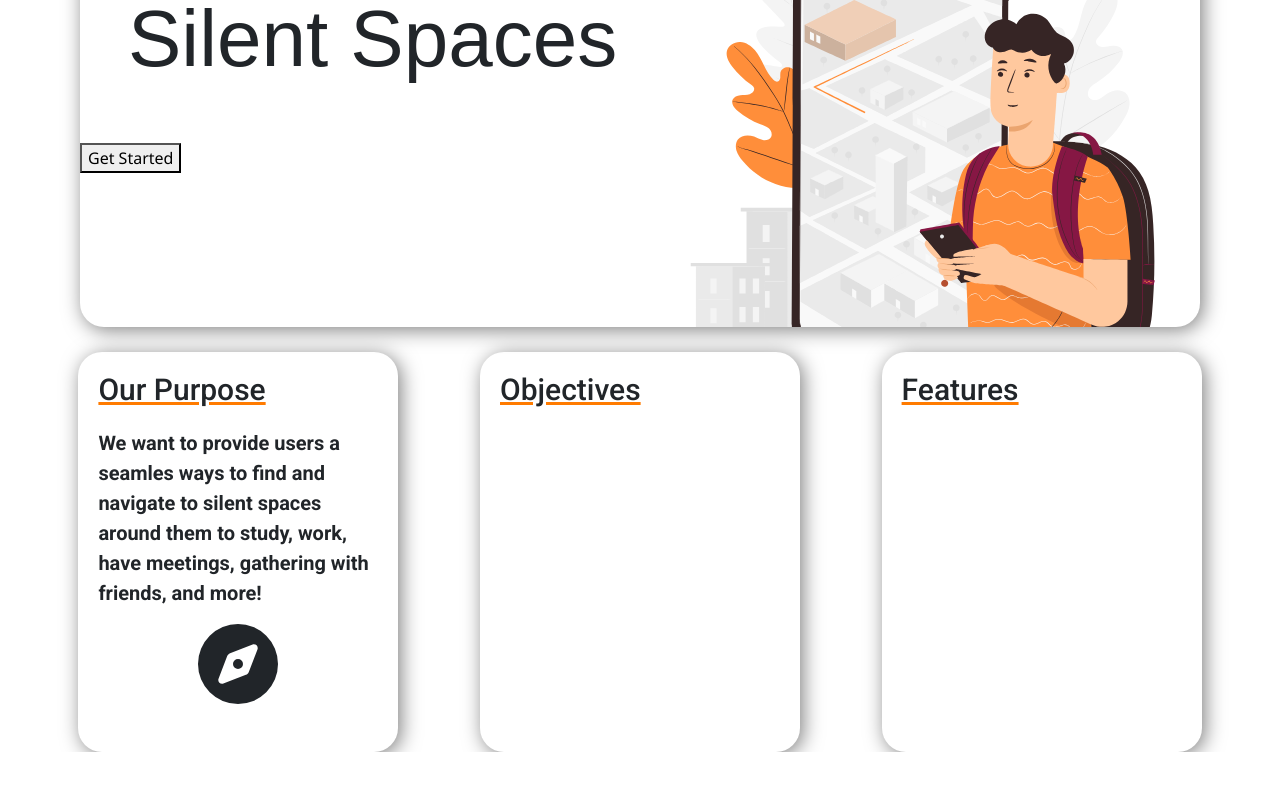
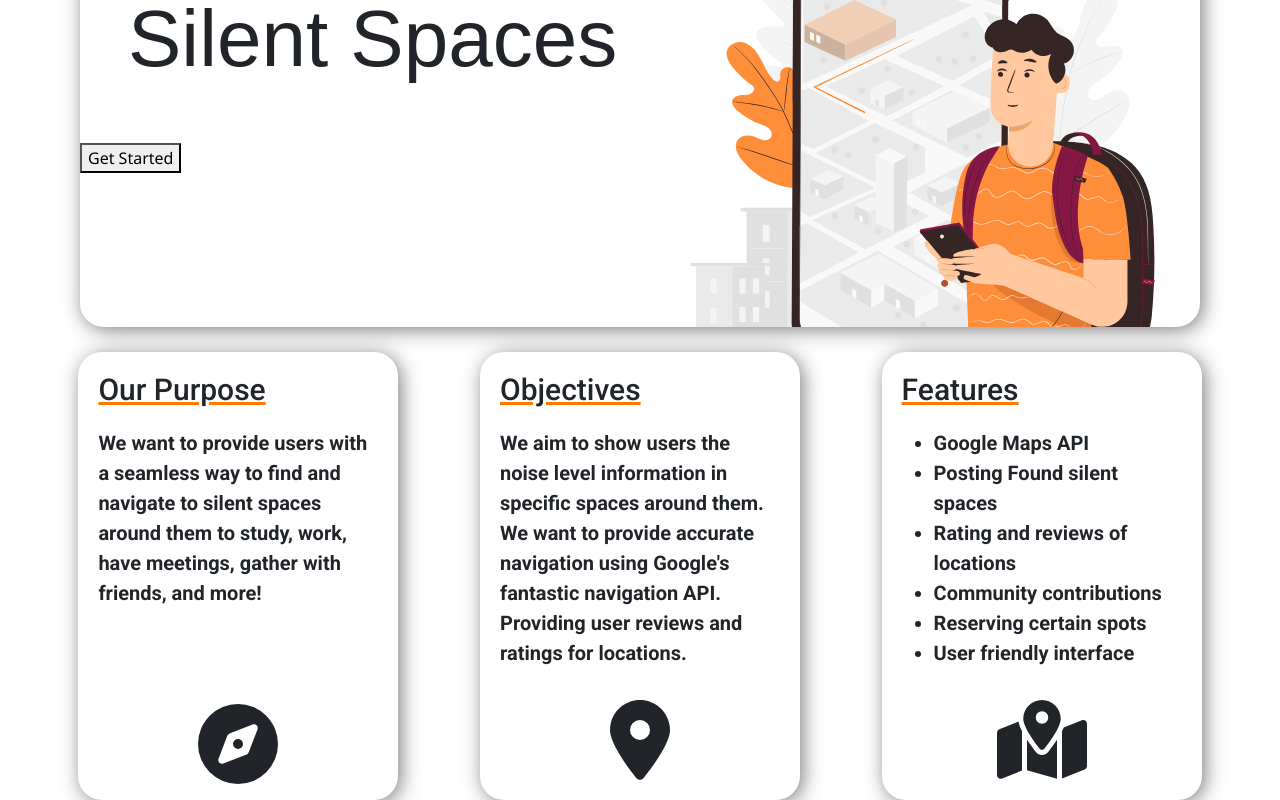
Before and after one commit to Esatduman/Silent-Spaces, a React (Vite) app in the folder Coding Project/silent-spaces/: page / in a window 1280 px wide. Shown: the part 293-1093 px from the top of the page. Before the commit the page ends 1045 px from the top, so only its background shows below. Built offline with nearby package versions, Linux system fonts and the light colour scheme; no server answers.

Commit message:
finished homepage nearly

```diff
--- a/Coding Project/silent-spaces/src/routes/Home.jsx
+++ b/Coding Project/silent-spaces/src/routes/Home.jsx
@@ -4,8 +4,9 @@ import students from "@assets/students.jpg"
 import Lottie from 'lottie-react';
 import animationData from '../assets/Animation - 1713849399915.json';
 import { FontAwesomeIcon } from '@fortawesome/react-fontawesome';
-import { faUsersViewfinder } from '@fortawesome/free-solid-svg-icons';
 import { faCompass } from '@fortawesome/free-solid-svg-icons';
+import {faLocationDot} from '@fortawesome/free-solid-svg-icons';
+import {faMapLocationDot} from '@fortawesome/free-solid-svg-icons';
 
 
 
@@ -31,10 +32,10 @@ export function Home() {
         <div class = "text_1">
             <h2 class="text-box">Our Purpose</h2>
             <p class = "purpose">
-                We want to provide users a seamles ways to find and navigate to silent spaces
-                around them to study, work, have meetings, gathering with friends, and more!
+            We want to provide users with a seamless way to find and navigate to silent spaces around them to study,
+            work, have meetings, gather with friends, and more!
             </p>
-            <FontAwesomeIcon icon={faCompass} className="purpose-icon" />
+            <FontAwesomeIcon icon={faCompass} className="purpose-icon-1" />
             {/* <img src={ideaCommons} class = "picture1"></img>  */}
         </div>
 
@@ -43,17 +44,25 @@ export function Home() {
             {/* <img src={students} class = "picture2"></img> */}
             <h2 class="text-box">Objectives</h2>
             <p class = "paragraph-right">
-
+            We aim to show users the noise level information in specific spaces around them. We want to provide
+ accurate navigation using Google's fantastic navigation API. Providing user reviews and ratings for locations.
             </p>
-
+            <FontAwesomeIcon icon={faLocationDot}  className="obj-icon"/>
         </div>
 
 
 
         <div class = "text_3">
         <h2 class="text-box">Features</h2>
-
-
+            <ul>
+                <li>Google Maps API</li>
+                <li>Posting Found silent spaces</li>
+                <li>Rating and reviews of locations</li>
+                <li>Community contributions</li>
+                <li>Reserving certain spots</li>
+                <li>User friendly interface</li>
+            </ul>
+            <FontAwesomeIcon icon={faMapLocationDot} className="purpose-icon"/>
         </div>
 
     </div>
--- a/Coding Project/silent-spaces/src/routes/Home.scss
+++ b/Coding Project/silent-spaces/src/routes/Home.scss
@@ -46,11 +46,29 @@ body, html {
 	margin-right: 20px;
 	font-weight: 600;
 
-
 }
 
 .purpose-icon {
     height: 80px;
+	display: block;
+	margin-top: 2rem;
+	margin-left: auto;
+  	margin-right: auto;
+
+}
+
+.purpose-icon-1 {
+    height: 80px;
+	display: block;
+	margin-top: 6rem;
+	margin-left: auto;
+  	margin-right: auto;
+
+}
+
+.obj-icon {
+
+	height: 80px;
 	display: block;
 	margin-top: 1rem;
 	margin-left: auto;
@@ -74,12 +92,13 @@ body, html {
 }
 
 .paragraph-right {
-	// padding-top: 20px;
-
 	text-align: left;
-	flex: 2;
-	font-family:Georgia, 'Times New Roman', Times, serif;
+	font-family:'Roboto';
 	font-size: large;
+	font-size: 20px;
+	margin-left: 20px;
+	margin-right: 20px;
+	font-weight: 600;
 
 }
 
@@ -130,7 +149,7 @@ body, html {
 .text_1 {
   overflow: hidden;
   width: 20em;
-  height: 25em;
+  height: 28em;
   background-color: white;
   box-shadow: 3px 3px 20px rgba(0, 0, 0, 0.5);
   border-radius: 1.5em;
@@ -140,23 +159,33 @@ body, html {
 .text_2 {
   overflow: hidden;
   width: 20em;
-  height: 25em;
+  height: 28em;
   background-color: white;
   box-shadow: 3px 3px 20px rgba(0, 0, 0, 0.5);
   border-radius: 1.5em;
+  display: flex;
+  flex-direction: column; /* Stack header container and paragraph vertically */
 
 }
 
+ul li {
+	text-align: left;
+	font-family:'Roboto';
+	font-size: large;
+	font-size: 20px;
+	margin-left: 20px;
+	margin-right: 20px;
+	font-weight: 600;
+
+}
 
 .text_3 {
 	overflow: hidden;
 	width: 20em;
-	height: 25em;
+	height: 28em;
 	background-color: white;
 	box-shadow: 3px 3px 20px rgba(0, 0, 0, 0.5);
 	border-radius: 1.5em;
-
-
   }
 
 
```
